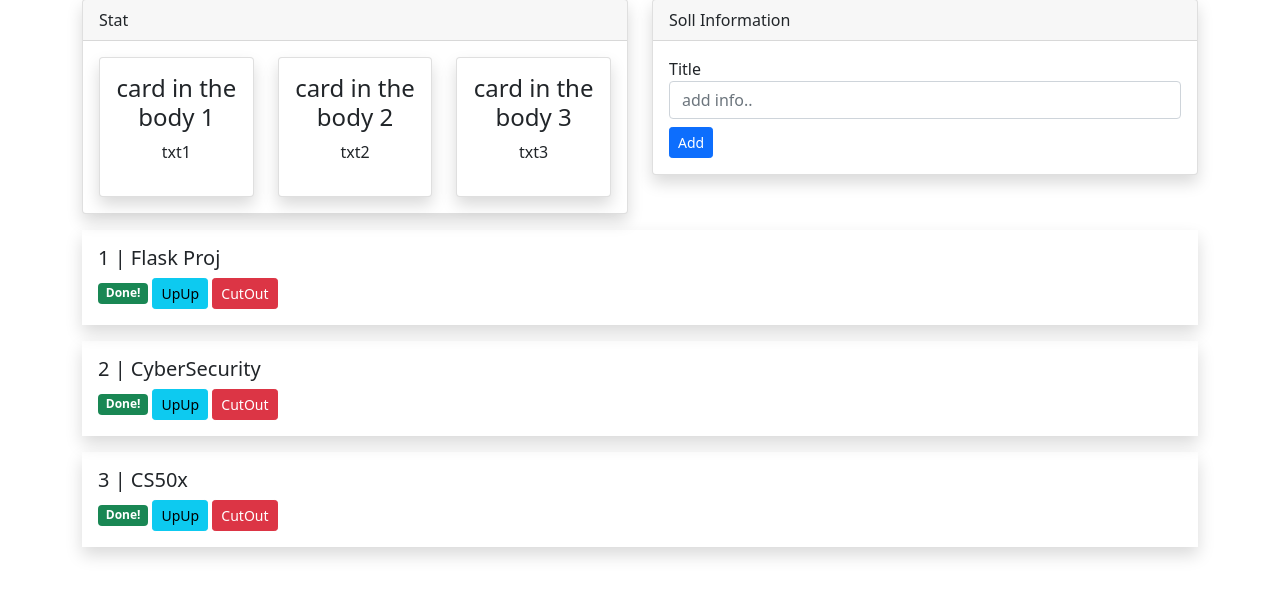
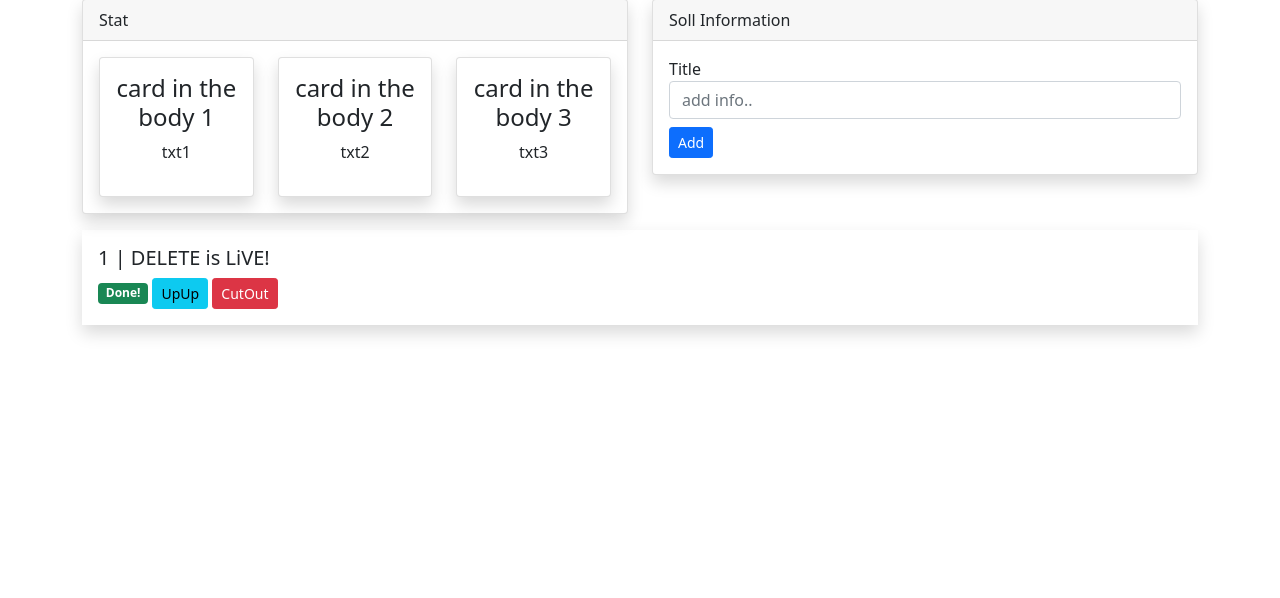
Before and after one commit to sarasoll/X, a Flask app: page / in a window 1280 px wide. Shown: the part 96-694 px from the top of the page. Run offline with Flask 3, Linux system fonts and the light colour scheme; data comes from the database, SQL or seed files in the repository; both versions use the stored data as it was after the commit; some libraries are stand-ins or nearby versions.

Commit message:
update delete function

```diff
--- a/CS50x/app.py
+++ b/CS50x/app.py
@@ -15,7 +15,8 @@ class Todo(db.Model):
 
 @app.route("/")
 def index():
-    return render_template ("dashboard/index.html")
+    todo_list = Todo.query.all()
+    return render_template ("dashboard/index.html", todo_list=todo_list)
 
 @app.route("/add", methods=['POST'])
 def add():
@@ -26,6 +27,13 @@ def add():
     db.session.commit()
     return redirect(url_for("index"))
 
+@app.route("/delete/<int:id>")
+def delete(id):
+    todo = Todo.query.filter_by(id=id).first()
+    db.session.delete(todo)
+    db.session.commit()
+    return redirect(url_for("index"))
+
 @app.route("/about")
 def about():
     return render_template ("dashboard/about.html")
--- a/CS50x/templates/dashboard/index.html
+++ b/CS50x/templates/dashboard/index.html
@@ -62,29 +62,16 @@
     </div>
   </div>
 
+{% for todo in todo_list %}
+
   <div class="border-start-100 border-5 mt-3 shadow">
     <div class="card-body">
-      <h5>1 | Flask Proj</h5>
+      <h5>{{ todo.id }} | {{ todo.title }} </h5>
       <span class="badge bg-success">Done!</span>
       <a class="btn btn-info btn-sm " href="">UpUp</a>
-      <a class="btn btn-danger btn-sm " href="">CutOut</a>
+      <a class="btn btn-danger btn-sm " href="/delete/{{ todo.id }}">CutOut</a>
     </div>
   </div>
-  <div class="border-start-100 border-5 mt-3 shadow">
-    <div class="card-body">
-      <h5>2 | CyberSecurity</h5>
-      <span class="badge bg-success">Done!</span>
-      <a class="btn btn-info btn-sm " href="">UpUp</a>
-      <a class="btn btn-danger btn-sm " href="">CutOut</a>
-    </div>
-  </div>
-  <div class="border-start-100 border-5 mt-3 shadow">
-    <div class="card-body">
-      <h5>3 | CS50x</h5>
-      <span class="badge bg-success">Done!</span>
-      <a class="btn btn-info btn-sm " href="">UpUp</a>
-      <a class="btn btn-danger btn-sm " href="">CutOut</a>
-    </div>
-  </div>
+{% endfor %}
 </div>
 {% endblock %}
```
Also changed, not shown: CS50x/instance/sqlite.db, 1 other file.
